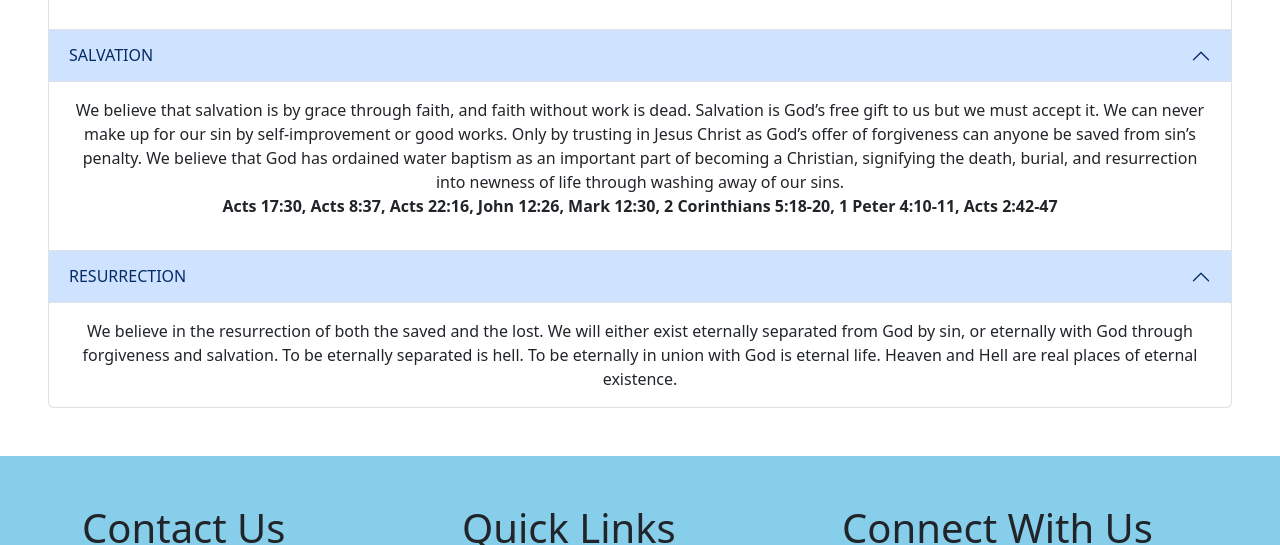
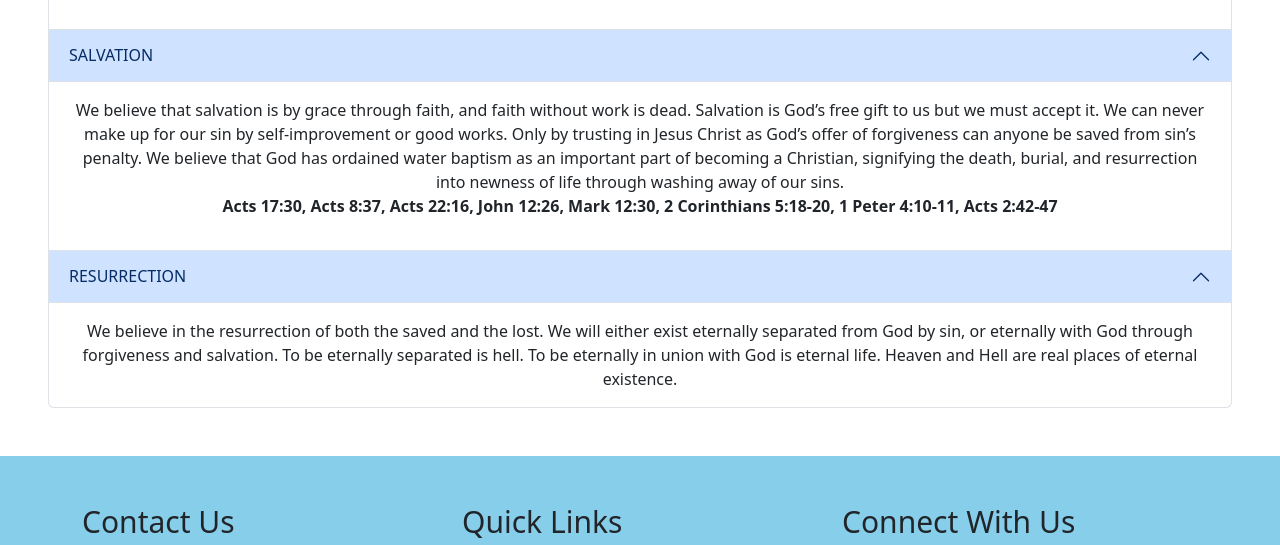
Before and after one commit to xavierace990/coc-ojodu, a plain HTML site: page about.html in a window 1280 px wide. Shown: the part 1518-2063 px from the top of the page. Drawn offline with nearby package versions, Linux system fonts and the light colour scheme.

Commit message:
about.html

```diff
--- a/about.html
+++ b/about.html
@@ -48,7 +48,7 @@
         </div>
     </nav>
       <!-- Section with background image -->
-      <section style="background-image: url('bible.jpg');background-position: center;background-size: cover;"
+      <section style="background-image: url('bible.jpg');background-position: center;background-size: cover;background-repeat: no-repeat;"
       class="container-fluid p-5 text-center text-white">
       <br>
       <br>
@@ -203,13 +203,13 @@
     <div  class="container">
         <div class="row">
             <div class="col-md-4">
-                <h4 style="font-size: 40px;">Contact Us</h4>
+                <h4 style="font-size: 30px;">Contact Us</h4>
                 <p><i class="fas fa-map-marker-alt"></i> 9,IGBEHINADUN STREET, OFF ODOZI,OJODU</p>
                 <p><i class="fas fa-phone"></i> Phone: +1 (123) 456-7890</p>
                 <p><i class="fas fa-envelope"></i> Email: churchofchristojodu <br> @gmail.com</p>
             </div>
             <div class="col-md-4">
-                <h4 style="font-size: 40px;">Quick Links</h4>
+                <h4 style="font-size: 30px;">Quick Links</h4>
                 <ul class="list-unstyled text-decoration-none">
                     <li><a style="color: black;" class="text-decoration-none" href="index.html">Home</a></li>
                     <br>
@@ -219,7 +219,7 @@
                 </ul>
             </div>
             <div class="col-md-4">
-                <h4 style="font-size: 40px;">Connect With Us</h4>
+                <h4 style="font-size: 30px;">Connect With Us</h4>
                 <p>Stay updated with our latest news and updates:</p>
                 <div class="social-icons">
                     <a href="#"><i class="fab fa-facebook"></i></a>
```
